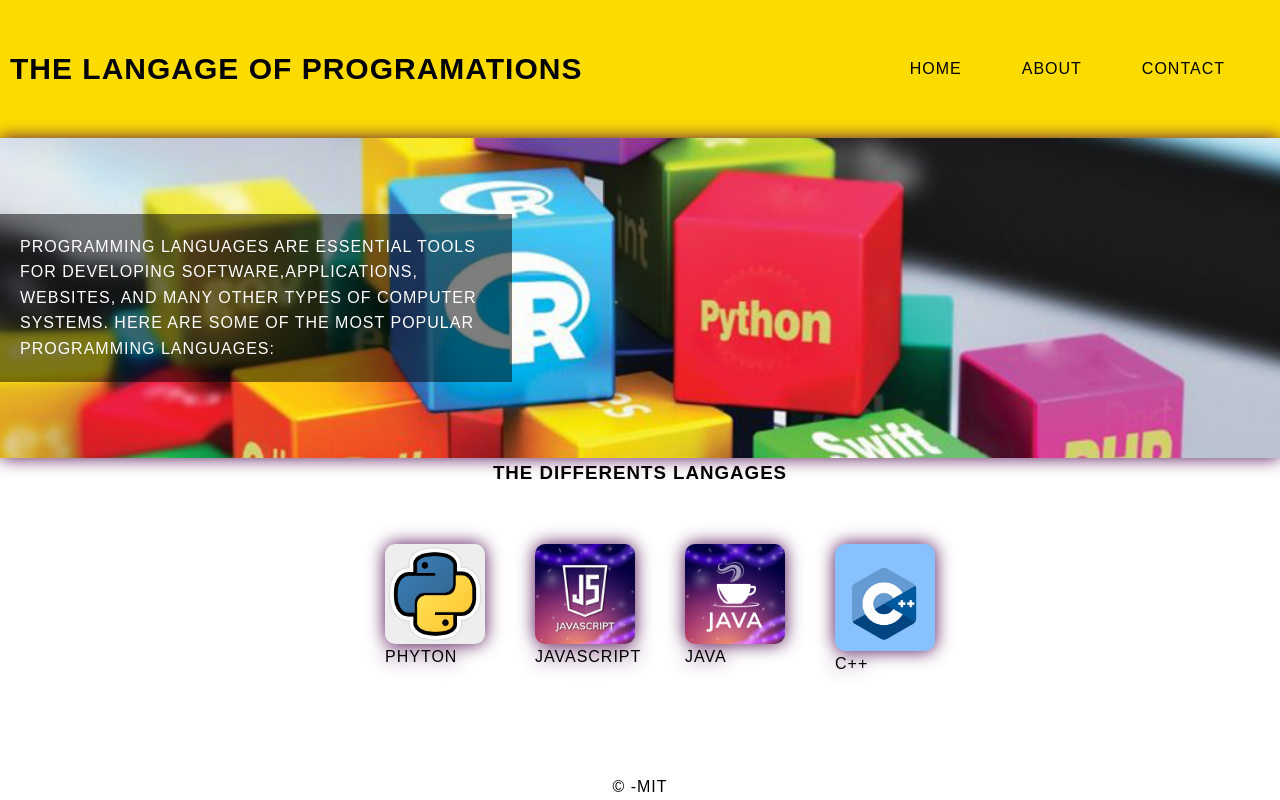
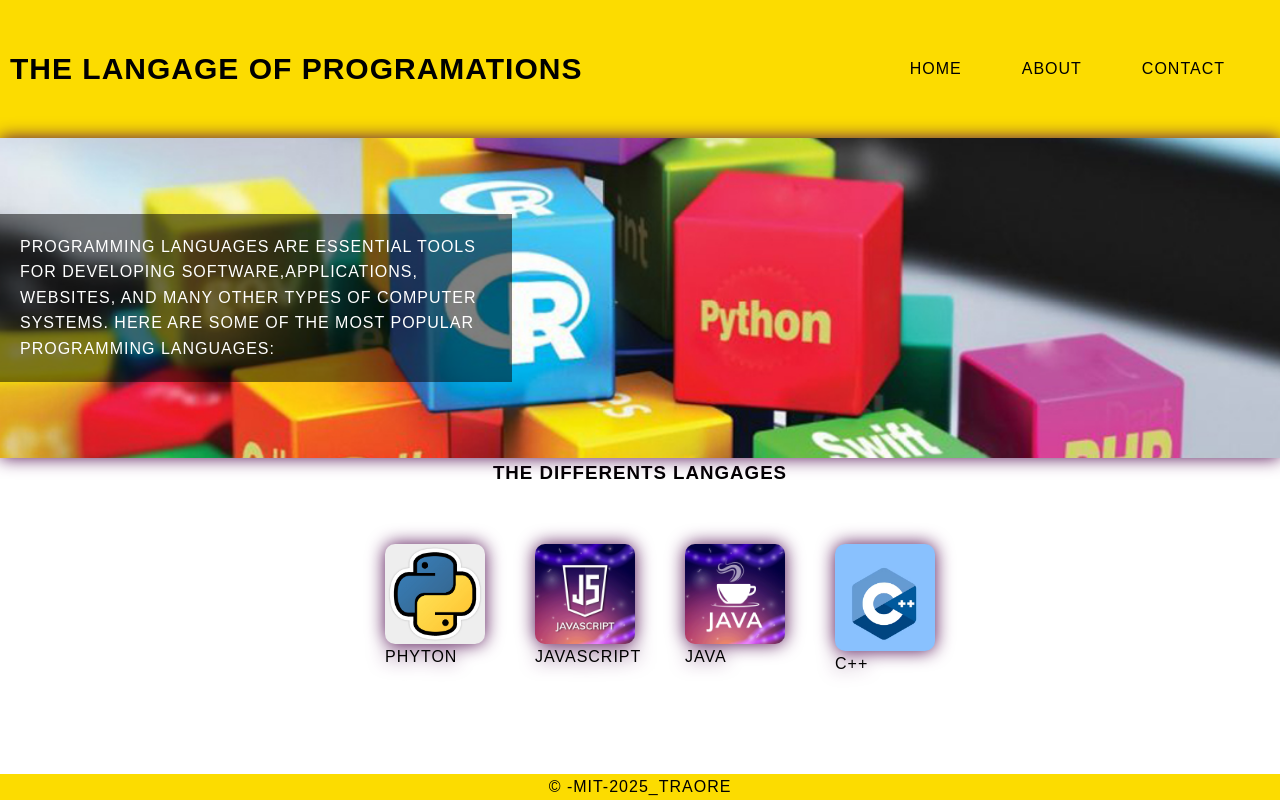
Before and after one commit to diarah-zr/Mon-porfolio-, a plain HTML site: page index.html in a window 1280 px wide. Drawn offline with Linux system fonts and the light colour scheme.

Commit message:
html css readme

```diff
--- a/css/main.css
+++ b/css/main.css
@@ -70,4 +70,5 @@ section h3{
 }
 footer{
     text-align: center;
+    background-color:rgb(252,220,0) ;
 }
--- a/index.html
+++ b/index.html
@@ -57,7 +57,7 @@
 
     <footer>
         <P>
-            &copy; <time datetime="2025-03-01"> -MIT</time>
+            &copy; <time datetime="2025-03-01"> -MIT-2025_TRAORE</time>
         </P>
     </footer>
 
```
Also changed, not shown: 1 other file.
